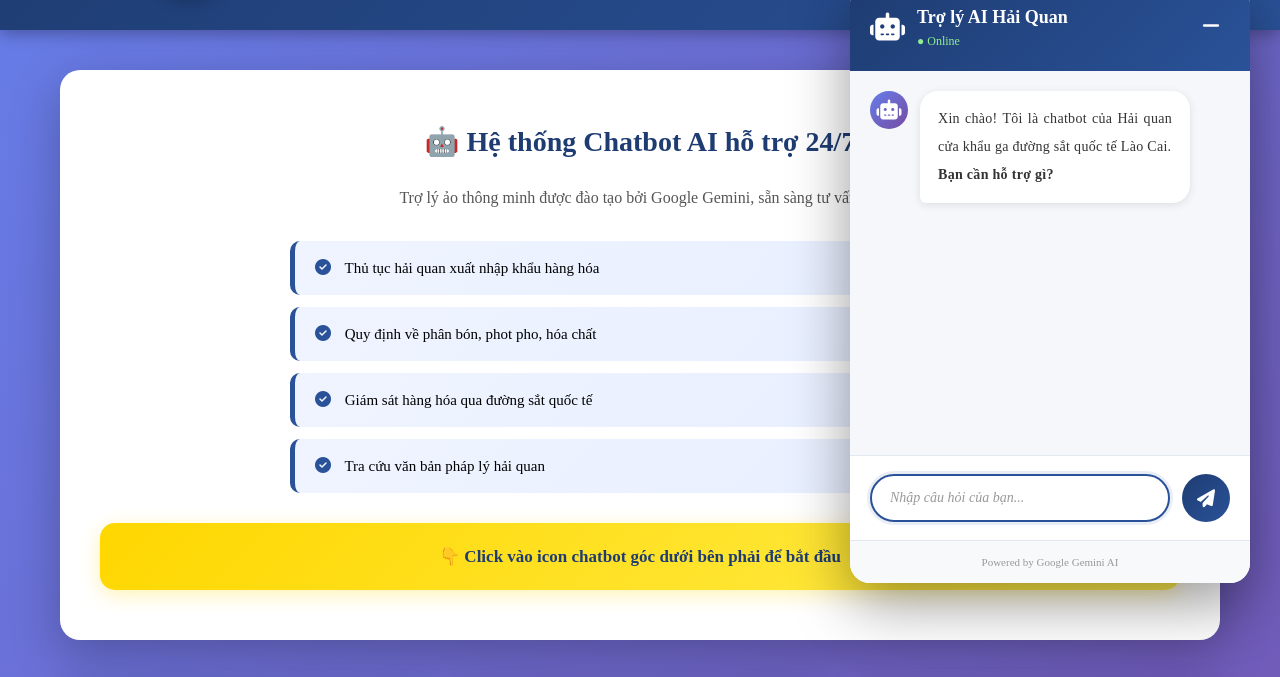
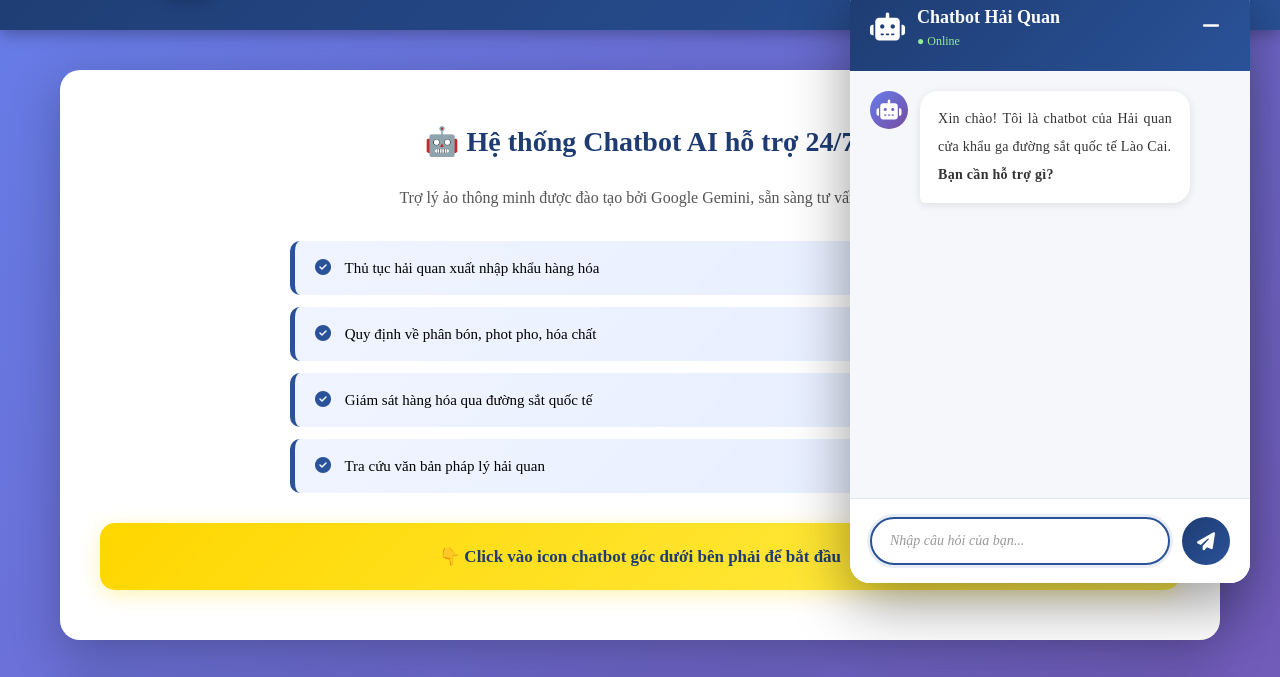
Before and after one commit to haiquanckgadsqtlc-2025/hqckgadsqtlc.chatbot-claude, a plain HTML site: page index.html in a window 1280 px wide. Both pictures are taken after a click on the button "AI". Shown: the part 117-794 px from the top of the page. Drawn offline with Linux system fonts and the light colour scheme.

Commit message:
Update index.html

```diff
--- a/index.html
+++ b/index.html
@@ -112,7 +112,7 @@
         <div class="header-content">
             <i class="fas fa-robot"></i>
             <div>
-                <span class="chatbot-title">Trợ lý AI Hải Quan</span>
+                <span class="chatbot-title">Chatbot Hải Quan</span>
                 <span class="chatbot-status">● Online</span>
             </div>
         </div>
@@ -146,10 +146,7 @@
         </button>
     </div>
 
-    <div class="chatbot-footer">
-        <small>Powered by Google Gemini AI</small>
-    </div>
-</div>
+  </div>
 
 <!-- Chatbot Toggle Button -->
 <button class="chatbot-toggle" id="chatbotToggle" title="Mở chatbot">
```
